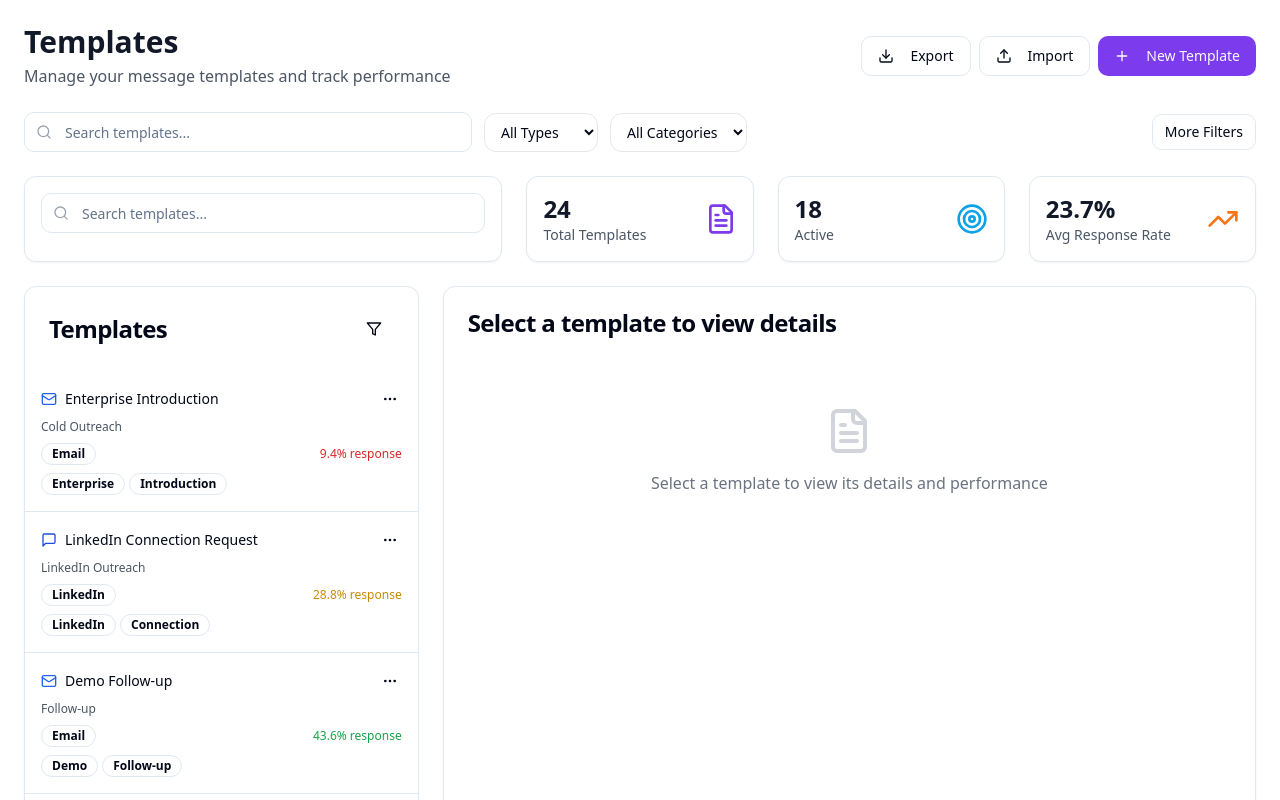
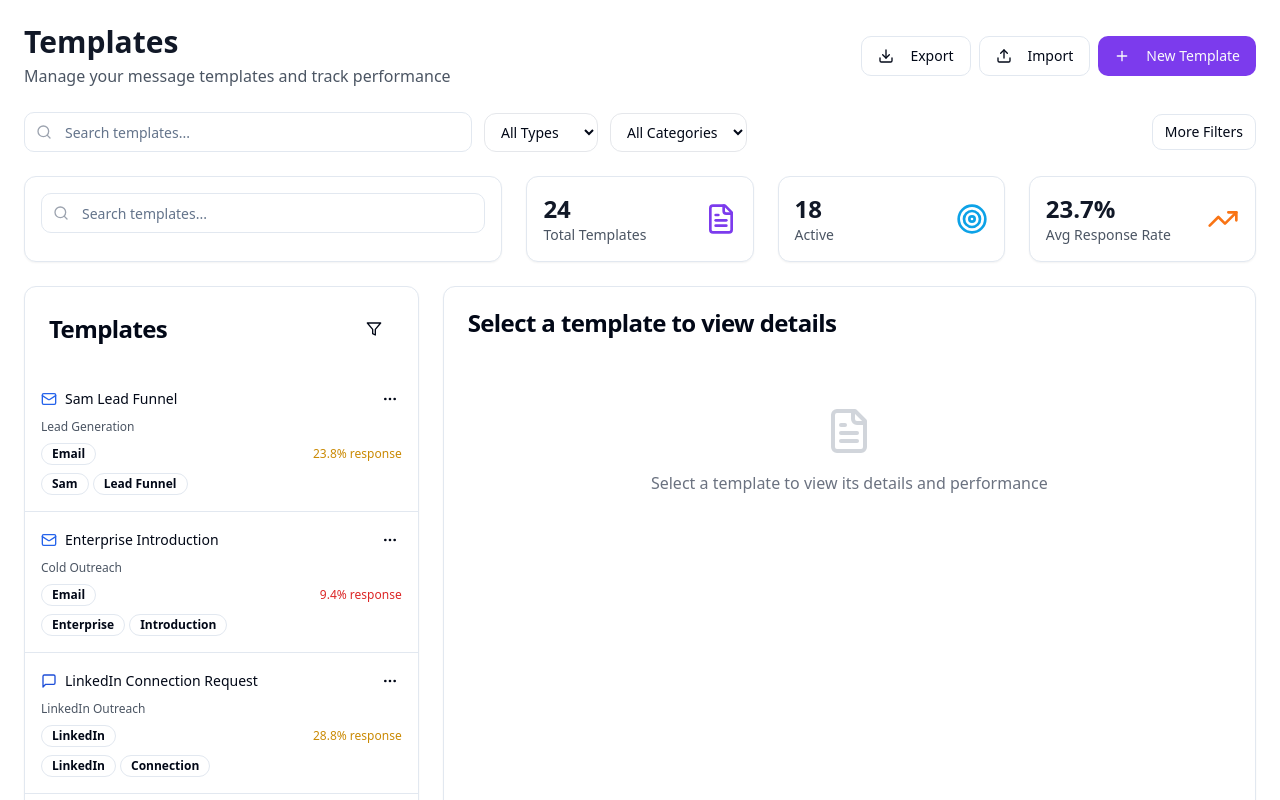
Before and after one commit to InnovareAI/sketch-to-react-story, a React (Vite) app: page /templates in a window 1280 px wide. Shown: the top 800 px of the page. Built offline with nearby package versions, Linux system fonts and the light colour scheme.

Commit message:
Add campaign to templates
Add "Sam Lead Funnel" campaign to the templates section.

```diff
--- a/src/pages/Templates.tsx
+++ b/src/pages/Templates.tsx
@@ -41,6 +41,20 @@ export default function Templates() {
   const templates = [
     {
       id: 1,
+      name: "Sam Lead Funnel",
+      type: "email",
+      channel: "Email",
+      subject: "Quick question about {{companyName}}'s growth strategy",
+      content: "Hi {{firstName}},\n\nI've been following {{companyName}}'s journey and I'm impressed with your recent expansion into {{industry}}.\n\nMany companies at your stage struggle with scaling their lead generation while maintaining quality. I've helped similar companies like {{competitorExample}} increase qualified leads by 40% using our proven funnel approach.\n\nWould you be open to a brief 15-minute conversation about how we could help {{companyName}} achieve similar results?\n\nBest regards,\nSam",
+      category: "Lead Generation",
+      tags: ["Sam", "Lead Funnel", "Growth"],
+      performance: { sent: 189, opened: 127, replied: 45, responseRate: 23.8 },
+      lastUsed: "1 hour ago",
+      created: "2024-01-20",
+      status: "Active"
+    },
+    {
+      id: 2,
       name: "Enterprise Introduction",
       type: "email",
       channel: "Email",
@@ -54,7 +68,7 @@ export default function Templates() {
       status: "Active"
     },
     {
-      id: 2,
+      id: 3,
       name: "LinkedIn Connection Request",
       type: "linkedin",
       channel: "LinkedIn",
```
